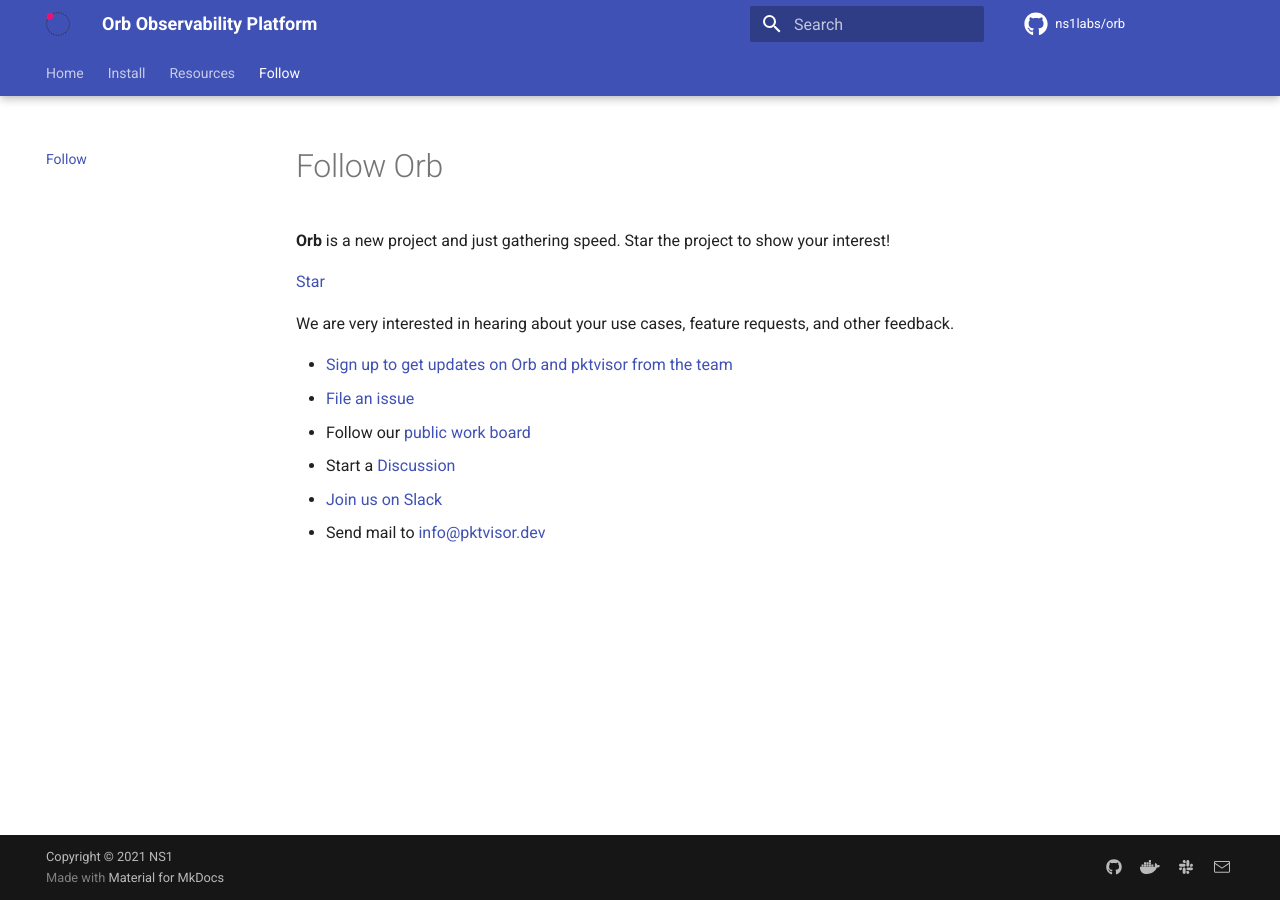
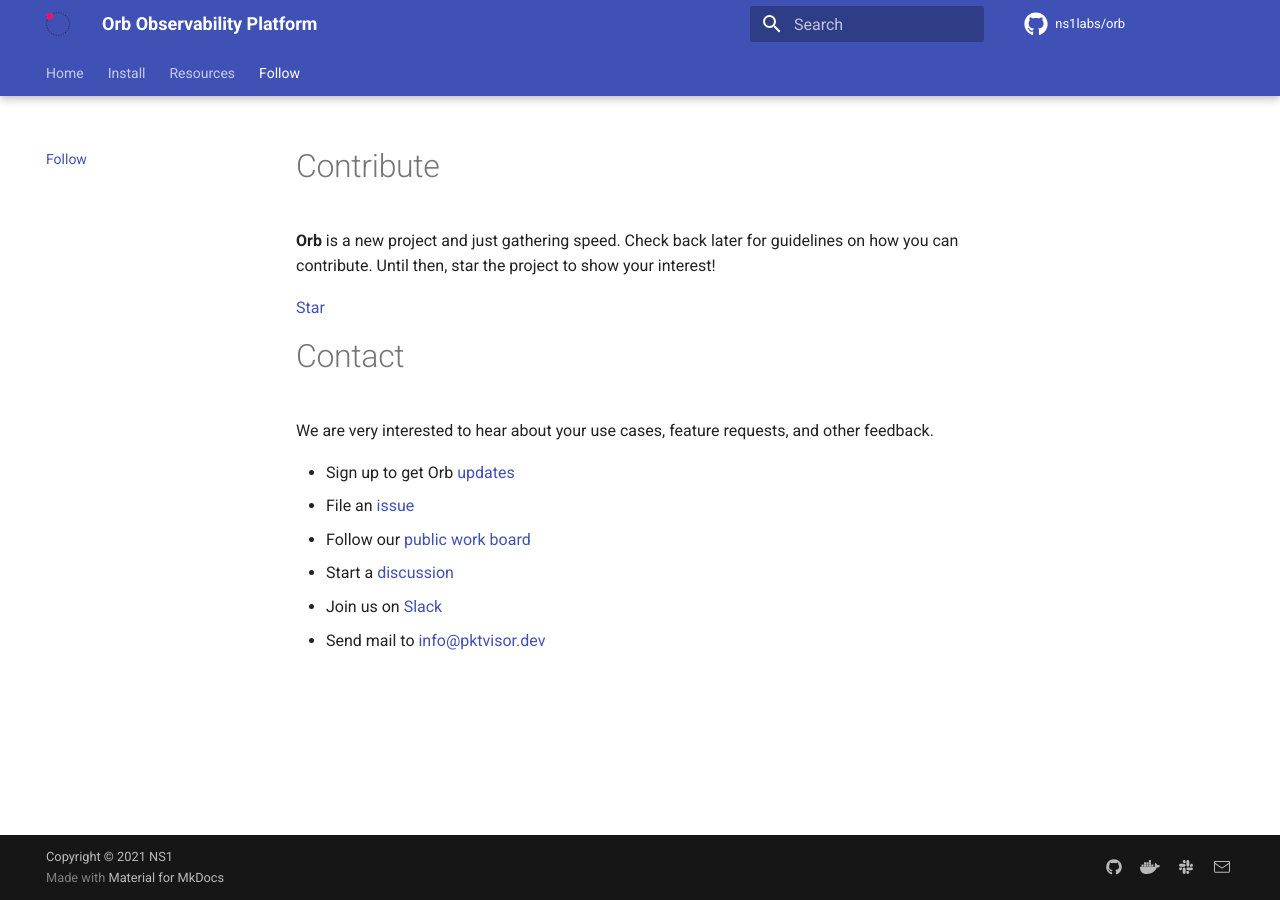
Before and after one commit to orb-community/orb-website, an MkDocs documentation site: the page built from docs/contact.md, in a window 1280 px wide. Built offline with MkDocs 1.6.1 and Material for MkDocs 9.7.7, drawn with Linux system fonts in a browser that asks for light colours; comment, search, counter and statistics services are not loaded.

Commit message:
Updates to community tab

```diff
--- a/docs/contact.md
+++ b/docs/contact.md
@@ -1,15 +1,16 @@
-# Follow Orb
+# Contribute
 <script async defer src="https://buttons.github.io/buttons.js"></script>
 
-**Orb** is a new project and just gathering speed. Star the project to show your interest!
+**Orb** is a new project and just gathering speed. Check back later for guidelines on how you can contribute. Until then, star the project to show your interest!
 
 <a class="github-button" href="https://github.com/ns1labs/orb" data-size="large" aria-label="Star ns1labs/orb on GitHub">Star</a>
 
-We are very interested in hearing about your use cases, feature requests, and other feedback.
+# Contact
+We are very interested to hear about your use cases, feature requests, and other feedback.
 
-* [Sign up to get updates on Orb and pktvisor from the team](https://resources.ns1.com/get-orb-updates)
-* [File an issue](https://github.com/ns1labs/orb/issues/new)
+* Sign up to get Orb [updates](https://resources.ns1.com/get-orb-updates)
+* File an [issue](https://github.com/ns1labs/orb/issues/new)
 * Follow our [public work board](https://github.com/ns1labs/orb/projects/1)
-* Start a [Discussion](https://github.com/ns1labs/orb/discussions)
-* [Join us on Slack](https://join.slack.com/t/ns1labs/shared_invite/zt-qqsm5cb4-9fsq1xa~R3h~nX6W0sJzmA)
+* Start a [discussion](https://github.com/ns1labs/orb/discussions)
+* Join us on [Slack](https://join.slack.com/t/ns1labs/shared_invite/zt-qqsm5cb4-9fsq1xa~R3h~nX6W0sJzmA)
 * Send mail to [info@pktvisor.dev](mailto:info@pktvisor.dev)
```
